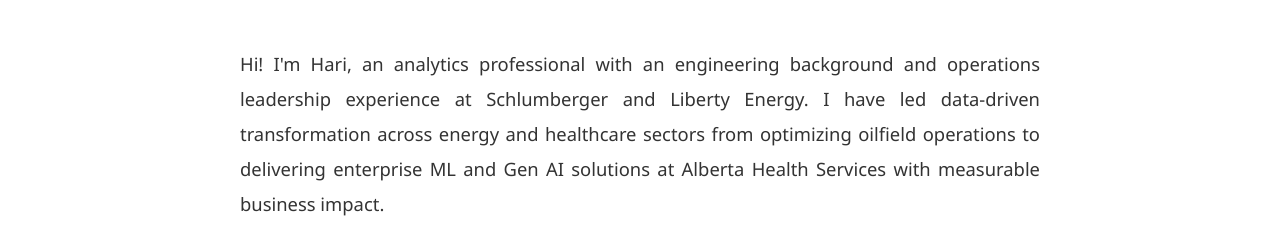
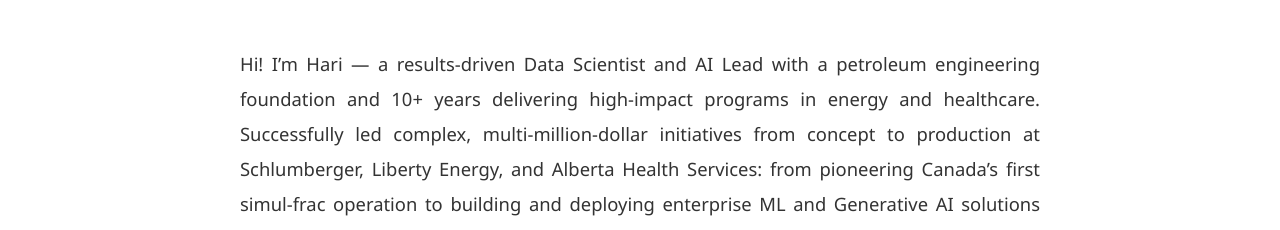
Before and after one commit to hsaripalli/hsaripalli.github.io, a plain HTML site: page index.html in a window 1280 px wide. Shown: the part 563-793 px from the top of the page. Drawn offline with Linux system fonts and the light colour scheme.

Commit message:
Revise 'About Me' paragraph for clarity and impact
Updated the 'About Me' section to enhance clarity and detail about professional experience.

```diff
--- a/index.html
+++ b/index.html
@@ -181,8 +181,11 @@
 
             <!-- ←←← THIS PARAGRAPH IS NOW PERFECTLY JUSTIFIED ←←← -->
             <div class="about-intro">
-                <p>Hi! I'm Hari, an analytics professional with an engineering background and operations leadership experience at Schlumberger and Liberty Energy.
-                   I have led data-driven transformation across energy and healthcare sectors from optimizing oilfield operations to delivering enterprise ML and Gen AI solutions at Alberta Health Services with measurable business impact.</p>
+                <p>
+                    Hi! I’m Hari — a results-driven Data Scientist and AI Lead with a petroleum engineering foundation and 10+ years delivering high-impact programs in energy and healthcare.
+                    Successfully led complex, multi-million-dollar initiatives from concept to production at Schlumberger, Liberty Energy, and Alberta Health Services: from pioneering Canada’s first simul-frac operation
+                    to building and deploying enterprise ML and Generative AI solutions that drive measurable clinical and financial outcomes.</p>
+
             </div>
 
             <h2 style="margin-top: 60px; font-size: 2.2em;">Experience</h2>
```
